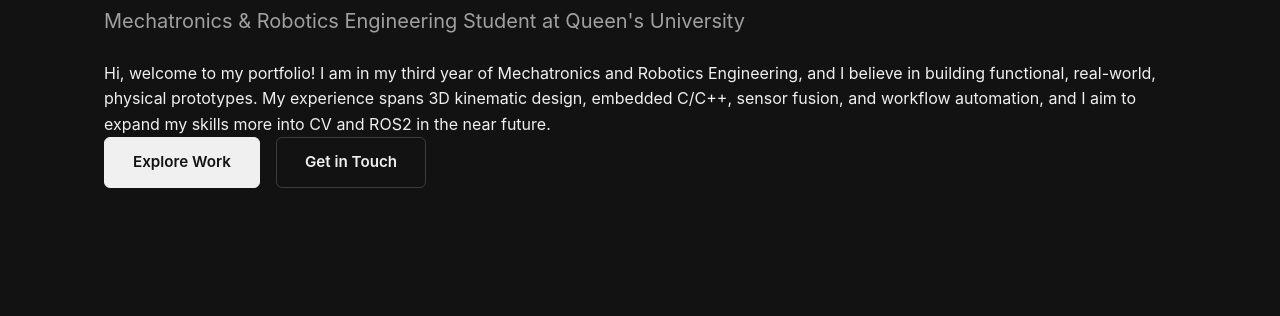
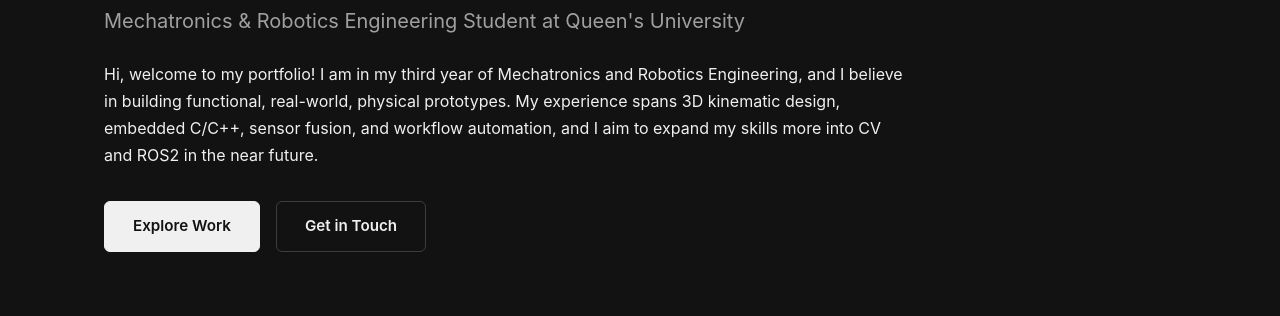
Before and after one commit to EthanW87/EthanW87.github.io, a plain HTML site: page index.html in a window 1280 px wide. Shown: the part 221-537 px from the top of the page. Drawn offline with Linux system fonts and the light colour scheme; some packages are replaced by stand-ins of ours; a script that the page names is missing.

Commit message:
spacing problem

```diff
--- a/style.css
+++ b/style.css
@@ -1186,3 +1186,16 @@ html {
   box-shadow: 0 0 30px rgba(0, 0, 0, 0.9);
   border-radius: 6px;
 }
+
+.hero-desc {
+    margin-bottom: 32px;
+    max-width: 800px;      /* optional: keeps lines a comfortable length */
+    line-height: 1.7;
+}
+
+.hero-buttons {
+    display: flex;
+    gap: 16px;
+    margin-top: 0;
+    flex-wrap: wrap;
+}
```
